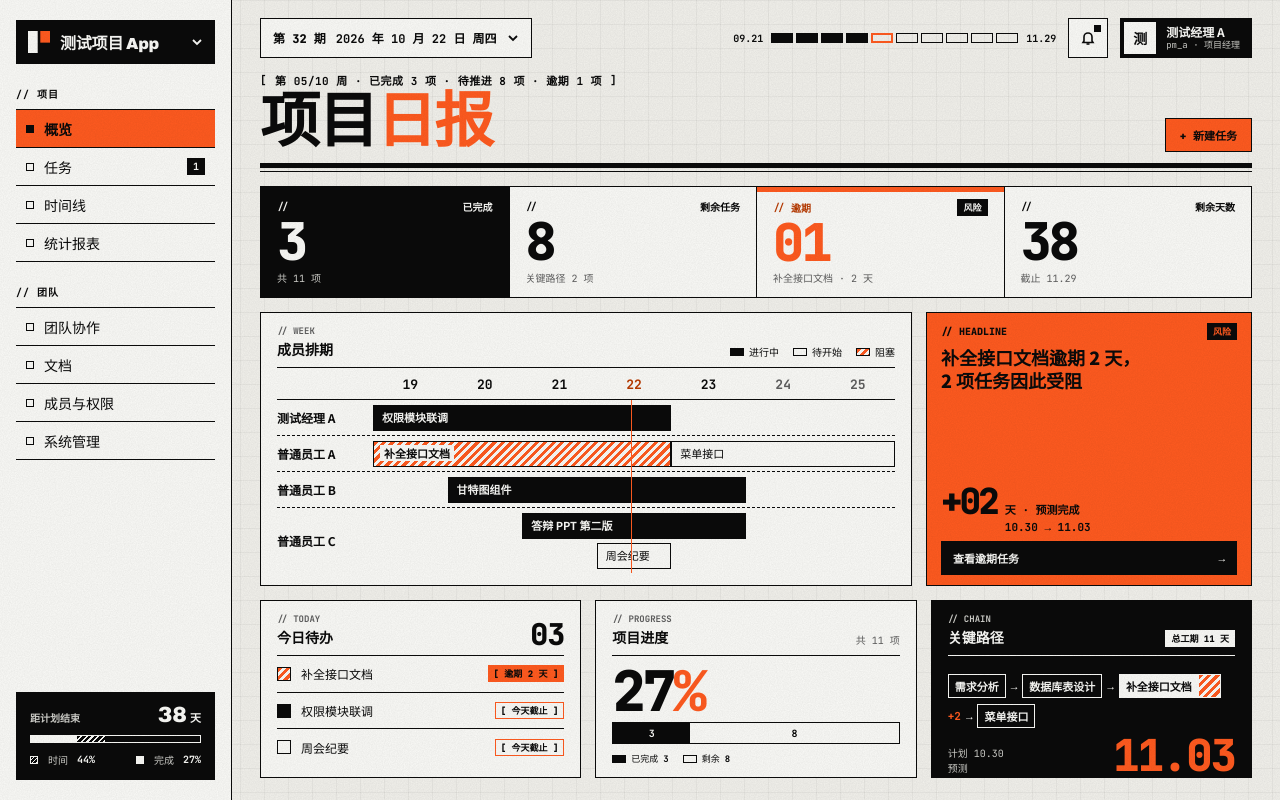
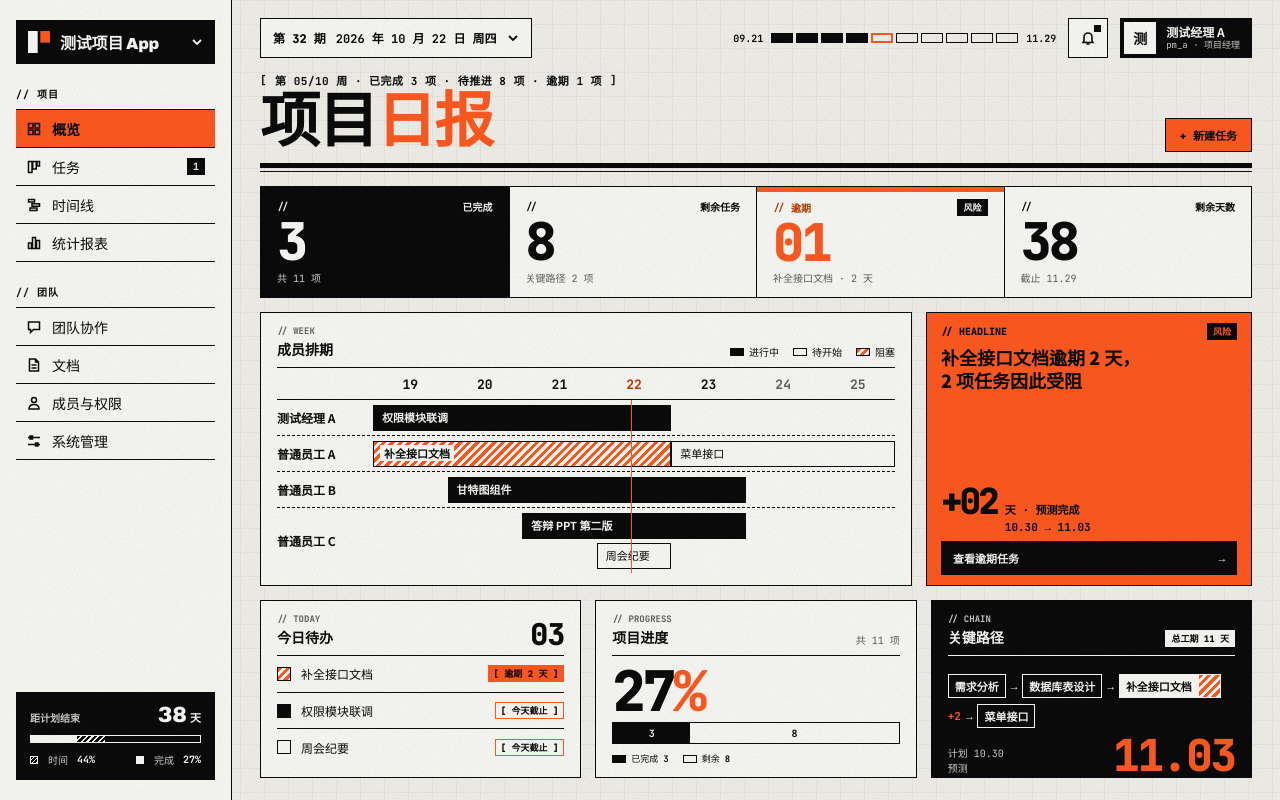
Before and after one commit to plmnbvcxz46/miniteam-pms, a React (Vite) app in the folder frontend/: page /#/overview in a window 1280 px wide. Built offline with nearby package versions, Linux system fonts and the light colour scheme.

Commit message:
feat: 侧栏导航用线条图标替换黑色小方块

```diff
--- /dev/null
+++ b/frontend/src/layouts/components/sidebar/NavIcon.tsx
@@ -0,0 +1,39 @@
+/** 侧边栏用到的图标名 */
+export type NavIconName =
+  | "overview"
+  | "board"
+  | "timeline"
+  | "reports"
+  | "collab"
+  | "documents"
+  | "members"
+  | "settings";
+
+/** 16×16 方角线条图标，和顶栏铃铛同一套画法，颜色跟随文字 */
+const paths: Record<NavIconName, string> = {
+  overview: "M2.5 2.5h4.5v4.5H2.5zM9 2.5h4.5v4.5H9zM2.5 9h4.5v4.5H2.5zM9 9h4.5v4.5H9z",
+  board: "M2.5 2.5h3.5v11H2.5zM6.75 2.5h3.5v7.5h-3.5zM11 2.5h2.5v4.5H11z",
+  timeline: "M2.5 2.5h6v2.5h-6zM6 6.75h7.5v2.5H6zM4 11h7v2.5H4z",
+  reports: "M2.5 8h3v5.5h-3zM6.5 2.5h3v11h-3zM10.5 5.5h3v8h-3z",
+  collab: "M2.5 3h11v7.5H7.5L4.5 13.5v-3h-2z",
+  documents: "M3.5 2h6l3 3v9h-9zM9.5 2v3h3M5.5 8h5M5.5 11h5",
+  members: "M8 2.5a2.5 2.5 0 100 5 2.5 2.5 0 000-5zM3 14c0-3 2.2-4.5 5-4.5s5 1.5 5 4.5z",
+  settings: "M2 4.5h12M2 11.5h12M4 3h2.5v3H4zM9.5 10h2.5v3H9.5z",
+};
+
+export default function NavIcon({ name }: { name: NavIconName }) {
+  return (
+    <svg
+      width="16"
+      height="16"
+      viewBox="0 0 16 16"
+      fill="none"
+      stroke="currentColor"
+      strokeWidth="1.5"
+      strokeLinejoin="miter"
+      aria-hidden="true"
+    >
+      <path d={paths[name]} />
+    </svg>
+  );
+}
--- a/frontend/src/layouts/components/sidebar/SidebarNav.tsx
+++ b/frontend/src/layouts/components/sidebar/SidebarNav.tsx
@@ -1,5 +1,6 @@
 import { NavLink } from "react-router-dom";
 import { navGroups } from "../../nav";
+import NavIcon from "./NavIcon";
 
 interface SidebarNavProps {
   /** 阻塞任务数，显示在“任务”上，为 0 不显示 */
@@ -20,6 +21,7 @@ export default function SidebarNav({ riskCount, onOpenSettings }: SidebarNavProp
         >
           {group.items.map((item) => (
             <NavLink key={item.to} to={item.to}>
+              <NavIcon name={item.icon} />
               {item.label}
               {item.badge === "risk" && riskCount > 0 && (
                 <span className="risk">{riskCount}</span>
@@ -34,6 +36,7 @@ export default function SidebarNav({ riskCount, onOpenSettings }: SidebarNavProp
                 onOpenSettings();
               }}
             >
+              <NavIcon name="settings" />
               系统管理
             </a>
           )}
--- a/frontend/src/layouts/nav.ts
+++ b/frontend/src/layouts/nav.ts
@@ -1,7 +1,10 @@
+import type { NavIconName } from "./components/sidebar/NavIcon";
+
 /** 侧边栏导航项 */
 export interface NavItem {
   to: string;
   label: string;
+  icon: NavIconName;
   /** 角标：阻塞任务数，只有任务页有 */
   badge?: "risk";
 }
@@ -19,19 +22,19 @@ export const navGroups: NavGroup[] = [
     label: "// 项目",
     ariaLabel: "项目",
     items: [
-      { to: "/overview", label: "概览" },
-      { to: "/board", label: "任务", badge: "risk" },
-      { to: "/timeline", label: "时间线" },
-      { to: "/reports", label: "统计报表" },
+      { to: "/overview", label: "概览", icon: "overview" },
+      { to: "/board", label: "任务", icon: "board", badge: "risk" },
+      { to: "/timeline", label: "时间线", icon: "timeline" },
+      { to: "/reports", label: "统计报表", icon: "reports" },
     ],
   },
   {
     label: "// 团队",
     ariaLabel: "团队",
     items: [
-      { to: "/collab", label: "团队协作" },
-      { to: "/documents", label: "文档" },
-      { to: "/members", label: "成员与权限" },
+      { to: "/collab", label: "团队协作", icon: "collab" },
+      { to: "/documents", label: "文档", icon: "documents" },
+      { to: "/members", label: "成员与权限", icon: "members" },
     ],
   },
 ];
--- a/frontend/src/styles/index.css
+++ b/frontend/src/styles/index.css
@@ -167,19 +167,23 @@ code {
   font-size: 14px;
   cursor: pointer;
 }
-.grp a::before {
+.grp a svg {
+  flex-shrink: 0;
+}
+/* 设置抽屉的索引没有图标，仍用小方块作项目符号 */
+.ov-index .grp a::before {
   content: "";
   width: 6px;
   height: 6px;
   border: 1.5px solid var(--ink);
   flex-shrink: 0;
 }
+.ov-index .grp a[aria-current="page"]::before {
+  background: var(--ink);
+}
 .grp a[aria-current="page"] {
   background: var(--signal);
   font-weight: 700;
-}
-.grp a[aria-current="page"]::before {
-  background: var(--ink);
 }
 .grp a:not([aria-current="page"]):hover {
   background: var(--wash);
```
